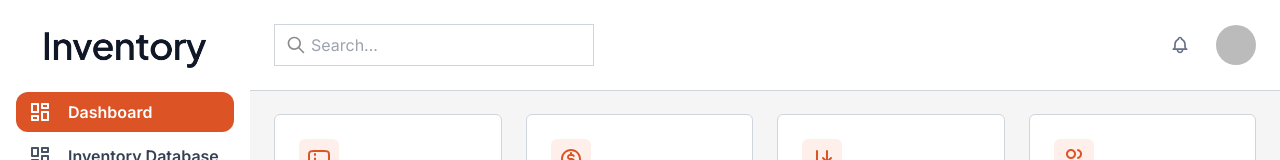
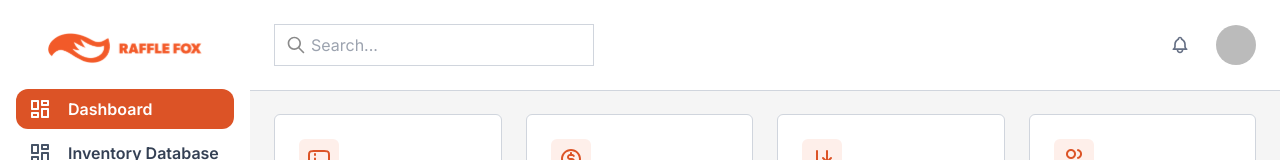
Before and after one commit to coderwadud/inventory, a Next.js app: page / in a window 1280 px wide. Shown: the top 160 px of the page. Built offline with nearby package versions, Linux system fonts and the light colour scheme; no server answers; the database is empty; sample sign-in values are in the browser's storage.

Commit message:
logo change

```diff
--- a/src/components/layouts/Sidebar.tsx
+++ b/src/components/layouts/Sidebar.tsx
@@ -25,7 +25,7 @@ const Sidebar: React.FC<SidebarProps> = () => {
     <div className="sidebar-menu bg-white max-w-[250px] h-screen p-4 lg:py-8 fixed top-0 lg:left-0 left-[-100%] z-40 w-full flex flex-col">
       <div className="flex justify-center items-center mb-6 text-center">
         <Image
-          src="/images/logo.png"
+          src="/images/logo.svg"
           alt="logo"
           width={162}
           height={44}
```
